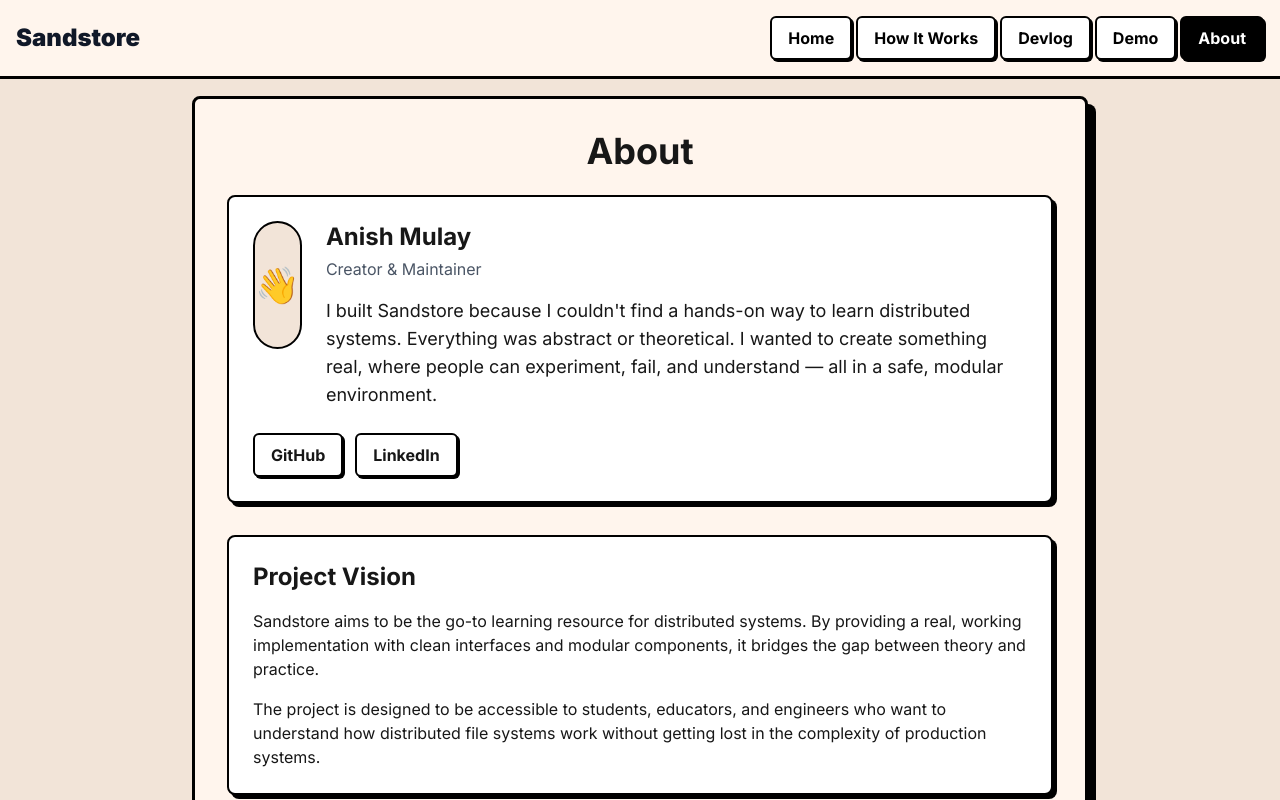
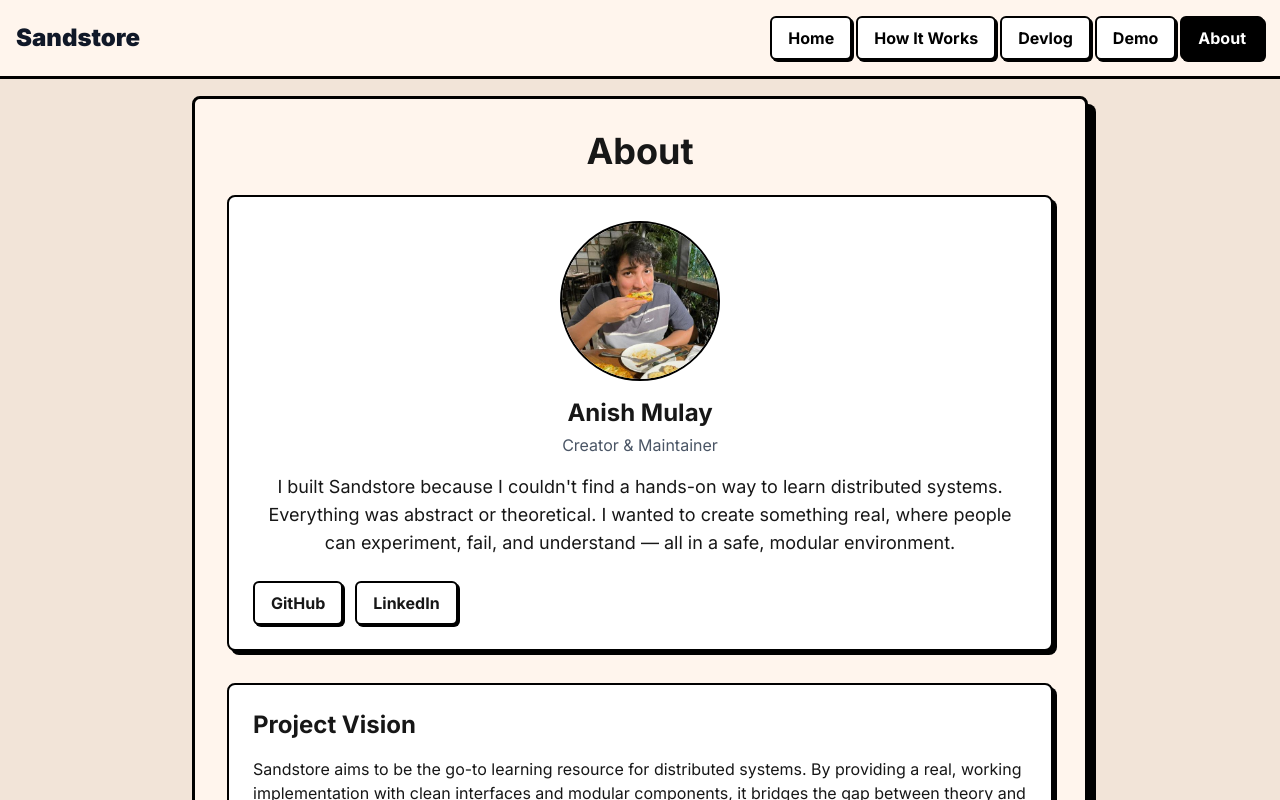
Before and after one commit to AnishMulay/sandstore-website, a Next.js app: page /about in a window 1280 px wide. Shown: the top 800 px of the page. Built offline with nearby package versions, Linux system fonts and the light colour scheme.

Commit message:
fixed profile pic issue

```diff
--- a/src/pages/about.tsx
+++ b/src/pages/about.tsx
@@ -20,17 +20,21 @@ export default function About() {
             <h1 className="text-3xl md:text-4xl font-bold mb-6 text-center">About</h1>
 
             <div className="bg-white border-[2px] border-black p-6 shadow-[4px_4px_0_0_rgba(0,0,0,1)] rounded-lg mb-8">
-              <div className="flex flex-col md:flex-row items-center md:items-start gap-6 mb-6">
-                <div className="w-32 h-32 bg-[#f2e4d8] rounded-full flex items-center justify-center border-2 border-black text-4xl">
-                  👋
+              <div className="flex flex-col items-center mb-6">
+                <div className="w-40 h-40 rounded-full border-2 border-black overflow-hidden mb-4">
+                  <img
+                    src="/profile-photo.jpg"
+                    alt="Anish Mulay"
+                    className="w-full h-full object-cover"
+                  />
                 </div>
-                <div>
+                <div className="text-center">
                   <h2 className="text-2xl font-bold mb-1">Anish Mulay</h2>
                   <p className="text-gray-600 mb-4">Creator & Maintainer</p>
-                  <p className="text-lg">
-                    I built Sandstore because I couldn't find a hands-on way to learn distributed systems. Everything was abstract or theoretical. I wanted to create something real, where people can experiment, fail, and understand — all in a safe, modular environment.
-                  </p>
                 </div>
+                <p className="text-lg text-center">
+                  I built Sandstore because I couldn't find a hands-on way to learn distributed systems. Everything was abstract or theoretical. I wanted to create something real, where people can experiment, fail, and understand — all in a safe, modular environment.
+                </p>
               </div>
 
               <div className="flex flex-wrap gap-3 justify-center md:justify-start">
```
Also changed, not shown: public/profile-photo.jpg (added).
